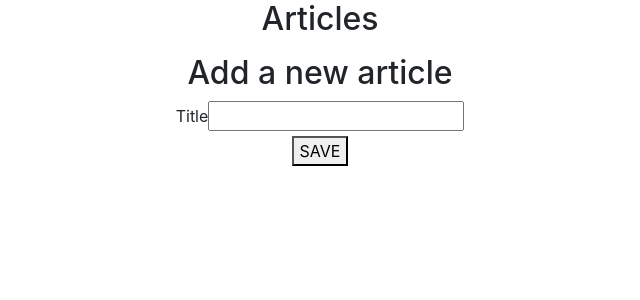
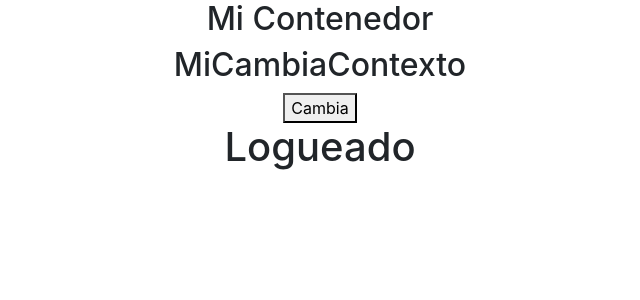
Before and after one commit to pepesan/ejemplos-react-ts, a React (Create React App) app: page / in a window 1280 px wide. Shown: the top 300 px of the page, without its empty margins (320-960 px from the left). Built offline with nearby package versions, Linux system fonts and the light colour scheme.

Commit message:
ejemplo de contextapi

```diff
--- a/src/App.tsx
+++ b/src/App.tsx
@@ -17,12 +17,13 @@ import {Empleado} from "./Empleado";
 import AppRouter from "./rutas/AppRouter";
 import PeticionesWeb from "./peticionesweb/PeticionesWeb";
 import ReduxAPP from "./redux/ReduxApp";
+import MiContenedor from "./context/MiContenedor";
 
 function App() {
   var empleado: Empleado = new Empleado();
   return (
     <div className="App">
-        <ReduxAPP/>
+       <MiContenedor/>
     </div>
   );
 }
--- /dev/null
+++ b/src/context/MiCambiaContexto.tsx
@@ -0,0 +1,26 @@
+import React, {Component} from 'react';
+import {AppContext} from "./contexto";
+
+class  MiCambiaContexto extends Component{
+    render(): React.ReactElement{
+        return (
+            <AppContext.Consumer>{
+                appcontext =>
+                {
+                    return(
+                        <div id="MiCambiaContexto">
+                            <h2>MiCambiaContexto</h2>
+                            <button onClick={() =>appcontext.changeAuthenticated(appcontext.authenticated!)}>Cambia</button>
+                        </div>
+
+                    )
+                }
+
+            }
+            </AppContext.Consumer>
+
+        )
+    }
+}
+
+export default MiCambiaContexto;
--- /dev/null
+++ b/src/context/MiComponenteContextualizado.tsx
@@ -0,0 +1,26 @@
+import React, {Component} from 'react';
+import {AppContext} from "./contexto";
+
+class  MiComponenteContextualizado extends Component{
+    render(): React.ReactElement{
+        return (
+            <AppContext.Consumer>{
+                appcontext =>
+                {
+                    if (appcontext.authenticated){
+                        return(
+                            <h1>Logueado</h1>
+                        )
+                    }else {
+                        return <h1>No estás logueado</h1>
+                    }
+
+                }
+
+            }
+            </AppContext.Consumer>
+        )
+    }
+}
+
+export default MiComponenteContextualizado;
--- /dev/null
+++ b/src/context/MiContenedor.tsx
@@ -0,0 +1,32 @@
+import React, {Component} from 'react';
+import {AppContext} from "./contexto";
+import MiComponenteContextualizado from "./MiComponenteContextualizado";
+import MiCambiaContexto from "./MiCambiaContexto";
+
+class  MiContenedor extends Component{
+    setLanguage = (language: string) => {
+        this.setState({ language });
+    };
+    state = {
+        language: "en",
+        setLanguage: this.setLanguage
+    };
+
+    render(): React.ReactElement{
+        return (
+            <AppContext.Provider value={ {
+                lang: 'de',
+                authenticated: true,
+                theme: 'light',
+            } }>
+                <div id="MiContenedor">
+                    <h2>Mi Contenedor</h2>
+                    <MiCambiaContexto/>
+                    <MiComponenteContextualizado/>
+                </div>
+            </AppContext.Provider>
+        )
+    }
+}
+
+export default MiContenedor;
--- /dev/null
+++ b/src/context/contexto.ts
@@ -0,0 +1,7 @@
+import React from 'react';
+
+export const AppContext = React.createContext({
+    authenticated: true,
+    lang: 'en',
+    theme: 'dark'
+});
```
